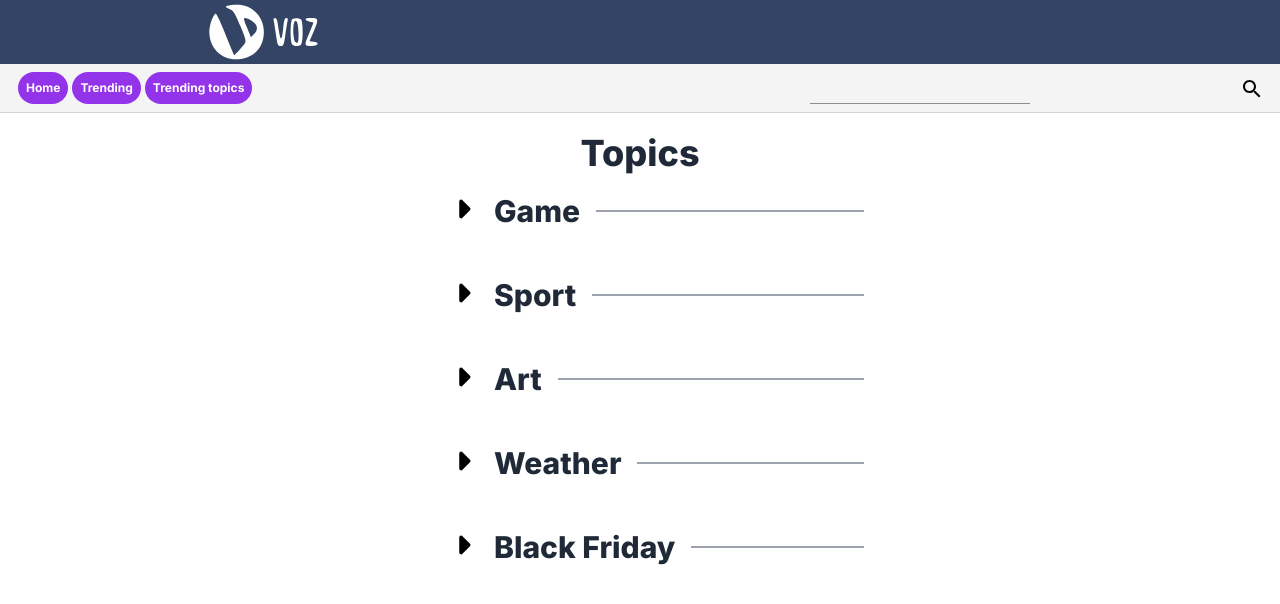
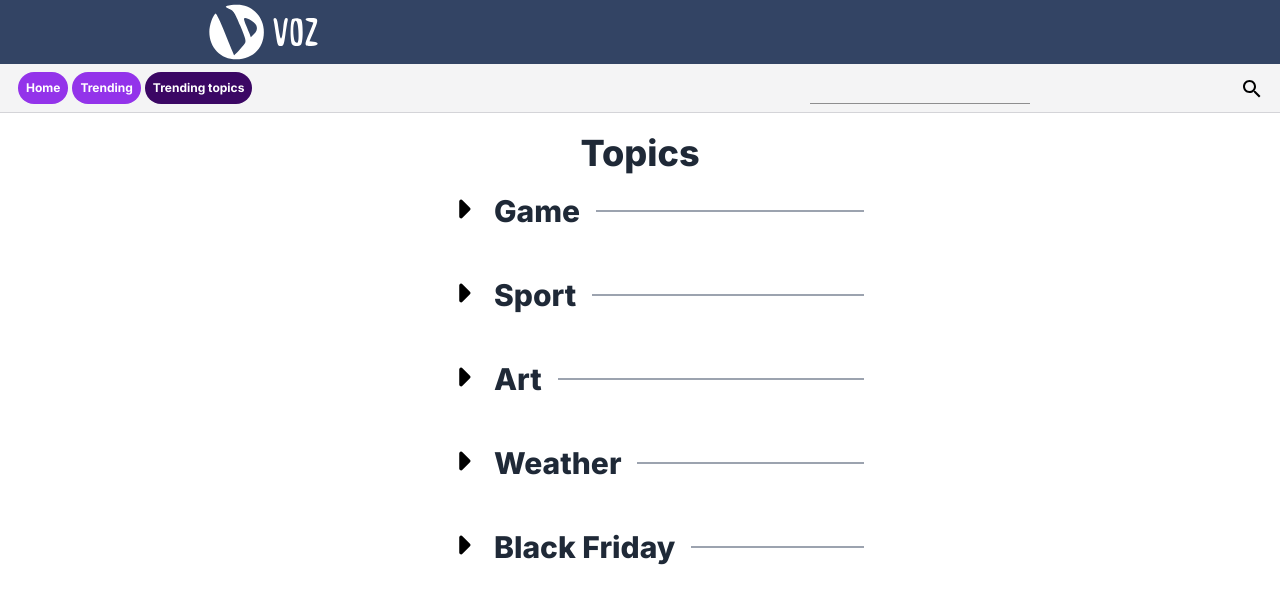
Before and after one commit to vbee-holding/project-20231, a Next.js app in the folder frontend/: page /r/trending-topics in a window 1280 px wide. Shown: the top 604 px of the page. Built offline with nearby package versions, Linux system fonts and the light colour scheme.

Commit message:
add eff to button in equivalent page

```diff
--- a/frontend/src/components/buttonGroupMenu.js
+++ b/frontend/src/components/buttonGroupMenu.js
@@ -2,17 +2,35 @@ const ButtonGroupMenu = () => {
   return (
     <div className="col-span-7">
       <a href="/" className="py-2 px-0.5">
-        <button className="bg-purple-600 hover:bg-purple-950 text-white font-bold py-2 px-2 rounded-full text-xs">
+        <button
+          className={
+            window.location.pathname === "/"
+              ? "bg-purple-950 text-white font-bold py-2 px-2 rounded-full text-xs"
+              : "bg-purple-600 hover:bg-purple-950 text-white font-bold py-2 px-2 rounded-full text-xs"
+          }
+        >
           Home
         </button>
       </a>
       <a href="/r/trending" className="py-2 px-0.5">
-        <button className="bg-purple-600 hover:bg-purple-950 text-white font-bold py-2 px-2 rounded-full text-xs">
+        <button
+          className={
+            window.location.pathname === "/r/trending"
+              ? "bg-purple-950 text-white font-bold py-2 px-2 rounded-full text-xs"
+              : "bg-purple-600 hover:bg-purple-950 text-white font-bold py-2 px-2 rounded-full text-xs"
+          }
+        >
           Trending
         </button>
       </a>
       <a href="/r/trending-topics" className="py-2 px-0.5">
-        <button className="bg-purple-600 hover:bg-purple-950 text-white font-bold py-2 px-2 rounded-full text-xs">
+        <button
+          className={
+            window.location.pathname === "/r/trending-topics"
+              ? "bg-purple-950 text-white font-bold py-2 px-2 rounded-full text-xs"
+              : "bg-purple-600 hover:bg-purple-950 text-white font-bold py-2 px-2 rounded-full text-xs"
+          }
+        >
           Trending topics
         </button>
       </a>
--- a/frontend/src/components/ui/searchBar.js
+++ b/frontend/src/components/ui/searchBar.js
@@ -39,7 +39,6 @@ const StyledInputBase = styled(InputBase)(() => ({
   width: '100%',
   paddingLeft: '0px',
   paddingRight: '40px',
-  paddingTop: '3px',
   height: '100%',
 }));
 
```
